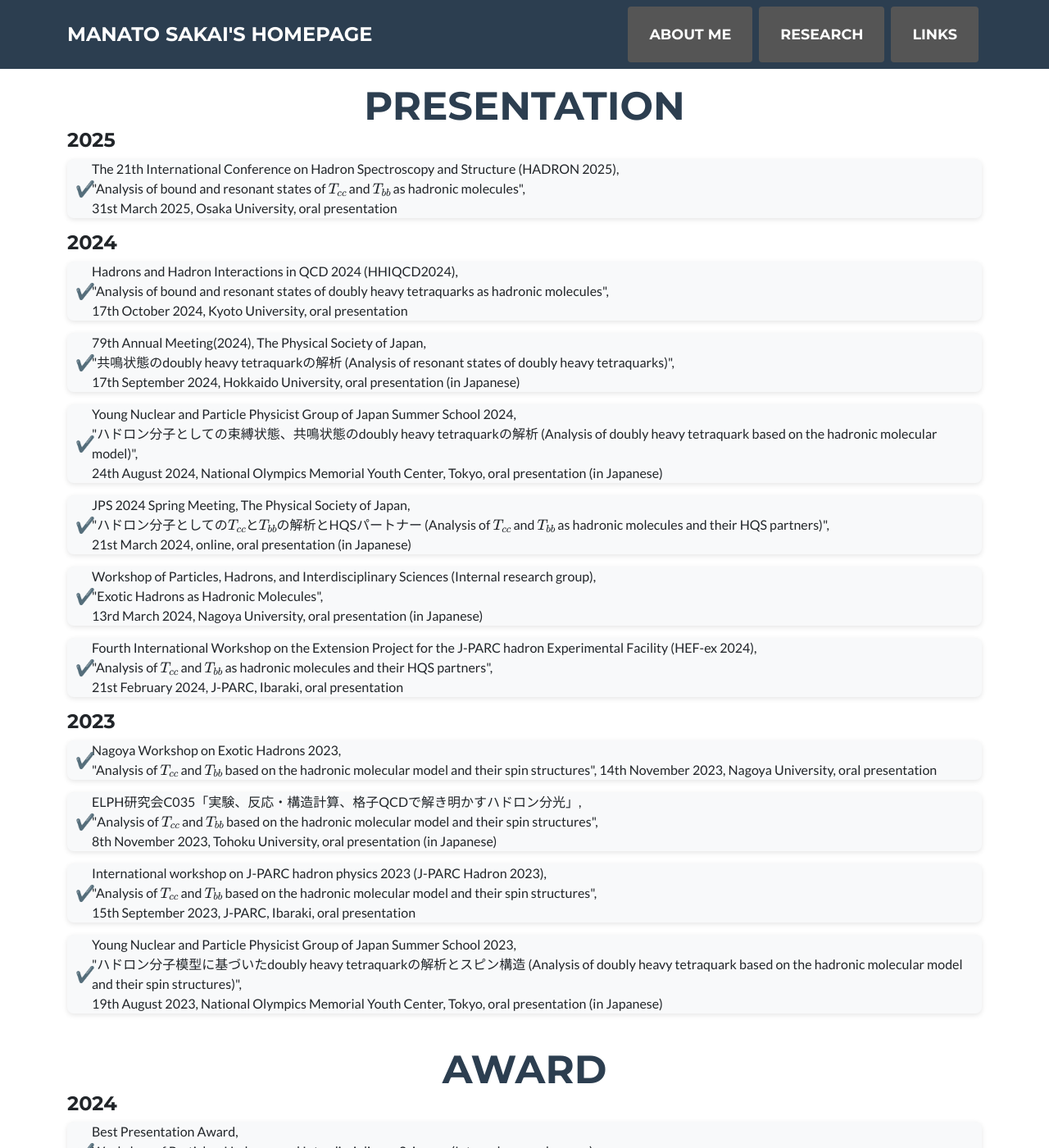
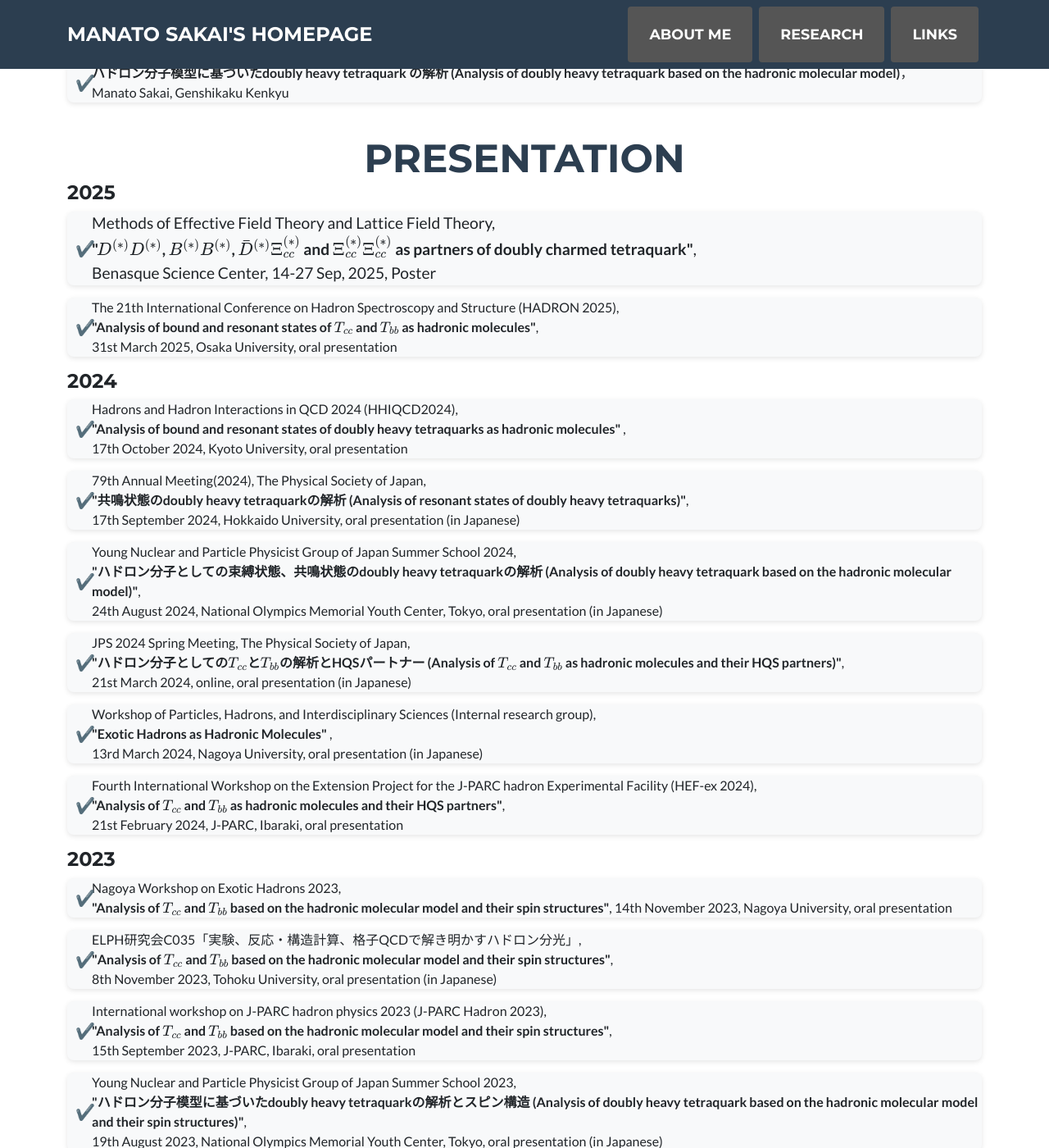
Before and after one commit to manato-sakai/homepage, a Jekyll site: the page Research.html, which Jekyll copies as it is, in a window 1280 px wide and 1400 px high, scrolled down 1054 px. Shown: the whole window at 82% size. Built offline with Jekyll 4.4.1, drawn with Linux system fonts in a browser that asks for light colours; nearby versions of some CDN libraries; some of the changed text lies outside the part shown.

```diff
--- a/Research.html
+++ b/Research.html
@@ -66,7 +66,15 @@
                 <!-- 2025 -->
                 <h4 class="Research-Paper-index">2025</h4>
                 <ul class="index">
-                    <li>Analysis of bound and resonant states of doubly heavy tetraquarks with spin \(J \leq 2\), <br>
+                    <li>
+                        <strong>Roles of \(U(1)\) axial anomaly effects in cold and dense two-color QCD with \(2 + 2\) flavors</strong>, <br>
+                        Manato Sakai, Daiki Suenaga,
+                        <a href="https://arxiv.org/abs/2509.20468">arXiv:2509.20468 [hep-ph]</a>
+                    </li>
+                </ul class="index">
+                <ul class="index">
+                    <li>
+                        <strong>Analysis of bound and resonant states of doubly heavy tetraquarks with spin \(J \leq 2\)</strong>, <br>
                         Manato Sakai, Yasuhiro Yamaguchi,
                         <a href="Phys.Rev.D 112 (2025) 3, 034038">Phys. Rev. D 112 (2025) 3, 034038</a>, <a href="https://arxiv.org/abs/2503.11134">arXiv:2503.11134 [hep-ph]</a>
                     </li>
@@ -74,7 +82,8 @@
                 <!-- 2023 -->
                 <h4 class="Research-Paper-index">2023</h4>
                 <ul class="index">
-                    <li>Analysis of \(T_{cc}\) and \(T_{bb}\) based on the hadronic molecular model and their spin multiplets, <br>
+                    <li>
+                        <strong>Analysis of \(T_{cc}\) and \(T_{bb}\) based on the hadronic molecular model and their spin multiplets</strong>, <br>
                         Manato Sakai, Yasuhiro Yamaguchi,
                          <a href="https://journals.aps.org/prd/abstract/10.1103/PhysRevD.109.054016">Phys. Rev. D 109 (2024) 5, 054016</a>, <a href="https://arxiv.org/abs/2312.08663">arXiv:2312.08663 [hep-ph]</a>
                 </ul>
@@ -86,7 +95,7 @@
                 <h4 class="Research-Paper-index">2025</h4>
                 <ul class="index">
                     <li>
-                        ハドロン分子としての束縛状態、共鳴状態のdoubly heavy tetraquarkの解析 (Analysis of bound and resonant states of doubly heavy tetraquark as hadronic molecule), <br>
+                        <strong>ハドロン分子としての束縛状態、共鳴状態のdoubly heavy tetraquarkの解析 (Analysis of bound and resonant states of doubly heavy tetraquark as hadronic molecule)</strong>, <br>
                         Manato Sakai,
                         Genshikaku Kenkyu
                     </li>
@@ -95,7 +104,7 @@
                 <h4 class="Research-Paper-index">2024</h4>
                 <ul class="index">
                     <li>
-                        ハドロン分子模型に基づいたdoubly heavy tetraquark の解析 (Analysis of doubly heavy tetraquark based on the hadronic molecular model)，<br>
+                    <strong>ハドロン分子模型に基づいたdoubly heavy tetraquark の解析 (Analysis of doubly heavy tetraquark based on the hadronic molecular model)</strong>，<br>
                         Manato Sakai,
                         Genshikaku Kenkyu
                     </li>
@@ -105,9 +114,16 @@
                 <!-- 2025 -->
                 <h4 class="Research-Presentation-index">2025</h4>
                 <ul class="index">
+                    <li class="index-schedule">
+                        Methods of Effective Field Theory and Lattice Field Theory,
+                        <br>
+                        <strong>"\(D^{(\ast)}D^{(\ast)}\), \(B^{(\ast)}B^{(\ast)}\), \(\bar{D}^{(\ast)}\Xi_{cc}^{(\ast)}\) and \(\Xi_{cc}^{(\ast)}\Xi_{cc}^{(\ast)}\) as partners of doubly charmed tetraquark"</strong>,
+                        <br>
+                        Benasque Science Center, 14-27 Sep, 2025, Poster
+                    </li>
                     <li>
                         The 21th International Conference on Hadron Spectroscopy and Structure (HADRON 2025),<br>
-                        "Analysis of bound and resonant states of \(T_{cc}\) and \(T_{bb}\) as hadronic molecules",<br>
+                        <strong>"Analysis of bound and resonant states of \(T_{cc}\) and \(T_{bb}\) as hadronic molecules"</strong>,<br>
                         31st March 2025, Osaka University, oral presentation
                     </li>
                 </ul>
@@ -116,32 +132,34 @@
                  <ul class="index">
                     <li>
                         Hadrons and Hadron Interactions in QCD 2024 (HHIQCD2024), <br>
-                        "Analysis of bound and resonant states of doubly heavy tetraquarks as hadronic molecules", <br>
+                        <strong>"Analysis of bound and resonant states of doubly heavy tetraquarks as hadronic molecules"</strong>
+                        , <br>
                         17th October 2024, Kyoto University, oral presentation
                     </li>
                     <li>
                         79th Annual Meeting(2024), The Physical Society of Japan, <br>
-                        "共鳴状態のdoubly heavy tetraquarkの解析 (Analysis of resonant states of doubly heavy tetraquarks)",<br>
+                        <strong>"共鳴状態のdoubly heavy tetraquarkの解析 (Analysis of resonant states of doubly heavy tetraquarks)"</strong>,<br>
                         17th September 2024, Hokkaido University, oral presentation (in Japanese)
                     </li>
                     <li>
                         Young Nuclear and Particle Physicist Group of Japan Summer School 2024,<br>
-                        "ハドロン分子としての束縛状態、共鳴状態のdoubly heavy tetraquarkの解析 (Analysis of doubly heavy tetraquark based on the hadronic molecular model)", <br>
+                        <strong>"ハドロン分子としての束縛状態、共鳴状態のdoubly heavy tetraquarkの解析 (Analysis of doubly heavy tetraquark based on the hadronic molecular model)"</strong>, <br>
                         24th August 2024, National Olympics Memorial Youth Center, Tokyo, oral presentation (in Japanese)
                     </li>
                     <li>
                         JPS 2024 Spring Meeting, The Physical Society of Japan, <br>
-                        "ハドロン分子としての\(T_{cc}\)と\(T_{bb}\)の解析とHQSパートナー (Analysis of \(T_{cc}\) and \(T_{bb}\) as hadronic molecules and their HQS partners)",<br>
+                        <strong>"ハドロン分子としての\(T_{cc}\)と\(T_{bb}\)の解析とHQSパートナー (Analysis of \(T_{cc}\) and \(T_{bb}\) as hadronic molecules and their HQS partners)"</strong>,<br>
                         21st March 2024, online, oral presentation (in Japanese)
                     </li>
                     <li>
                         Workshop of Particles, Hadrons, and Interdisciplinary Sciences (Internal research group), <br>
-                        "Exotic Hadrons as Hadronic Molecules", <br>
+                        <strong>"Exotic Hadrons as Hadronic Molecules"</strong>
+                        , <br>
                         13rd March 2024, Nagoya University, oral presentation (in Japanese)
                     </li>
                     <li>
                         Fourth International Workshop on the Extension Project for the J-PARC hadron Experimental Facility (HEF-ex 2024),<br>
-                        "Analysis of \(T_{cc}\) and \(T_{bb}\) as hadronic molecules and their HQS partners",<br>
+                        <strong>"Analysis of \(T_{cc}\) and \(T_{bb}\) as hadronic molecules and their HQS partners"</strong>,<br>
                         21st February 2024, J-PARC, Ibaraki, oral presentation
                     </li>
                  </ul>
@@ -150,22 +168,22 @@
                  <ul class="index">
                     <li>
                         Nagoya  Workshop on  Exotic Hadrons 2023, <br>
-                        "Analysis of \(T_{cc}\) and \(T_{bb}\) based on the hadronic molecular model and their spin structures",
+                        <strong>"Analysis of \(T_{cc}\) and \(T_{bb}\) based on the hadronic molecular model and their spin structures"</strong>,
                         14th November 2023, Nagoya University, oral presentation
                     </li>
                     <li>
                         ELPH研究会C035「実験、反応・構造計算、格子QCDで解き明かすハドロン分光」, <br>
-                        "Analysis of \(T_{cc}\) and \(T_{bb}\) based on the hadronic molecular model and their spin structures", <br>
+                        <strong>"Analysis of \(T_{cc}\) and \(T_{bb}\) based on the hadronic molecular model and their spin structures"</strong>, <br>
                         8th November 2023, Tohoku University, oral presentation (in Japanese)
                     </li>
                     <li>
                         International workshop on J-PARC hadron physics 2023 (J-PARC Hadron 2023), <br>
-                        "Analysis of \(T_{cc}\) and \(T_{bb}\) based on the hadronic molecular model and their spin structures",<br>
+                        <strong>"Analysis of \(T_{cc}\) and \(T_{bb}\) based on the hadronic molecular model and their spin structures"</strong>,<br>
                         15th September 2023, J-PARC, Ibaraki, oral presentation
                     </li>
                     <li>
                         Young Nuclear and Particle Physicist Group of Japan Summer School 2023,<br>
-                        "ハドロン分子模型に基づいたdoubly heavy tetraquarkの解析とスピン構造 (Analysis of doubly heavy tetraquark based on the hadronic molecular model and their spin structures)", <br>
+                        <strong>"ハドロン分子模型に基づいたdoubly heavy tetraquarkの解析とスピン構造 (Analysis of doubly heavy tetraquark based on the hadronic molecular model and their spin structures)"</strong>, <br>
                         19th August 2023, National Olympics Memorial Youth Center, Tokyo, oral presentation (in Japanese)
                     </li>
                  </ul>
```
Also changed, not shown: index.html (+7 -7 lines).
